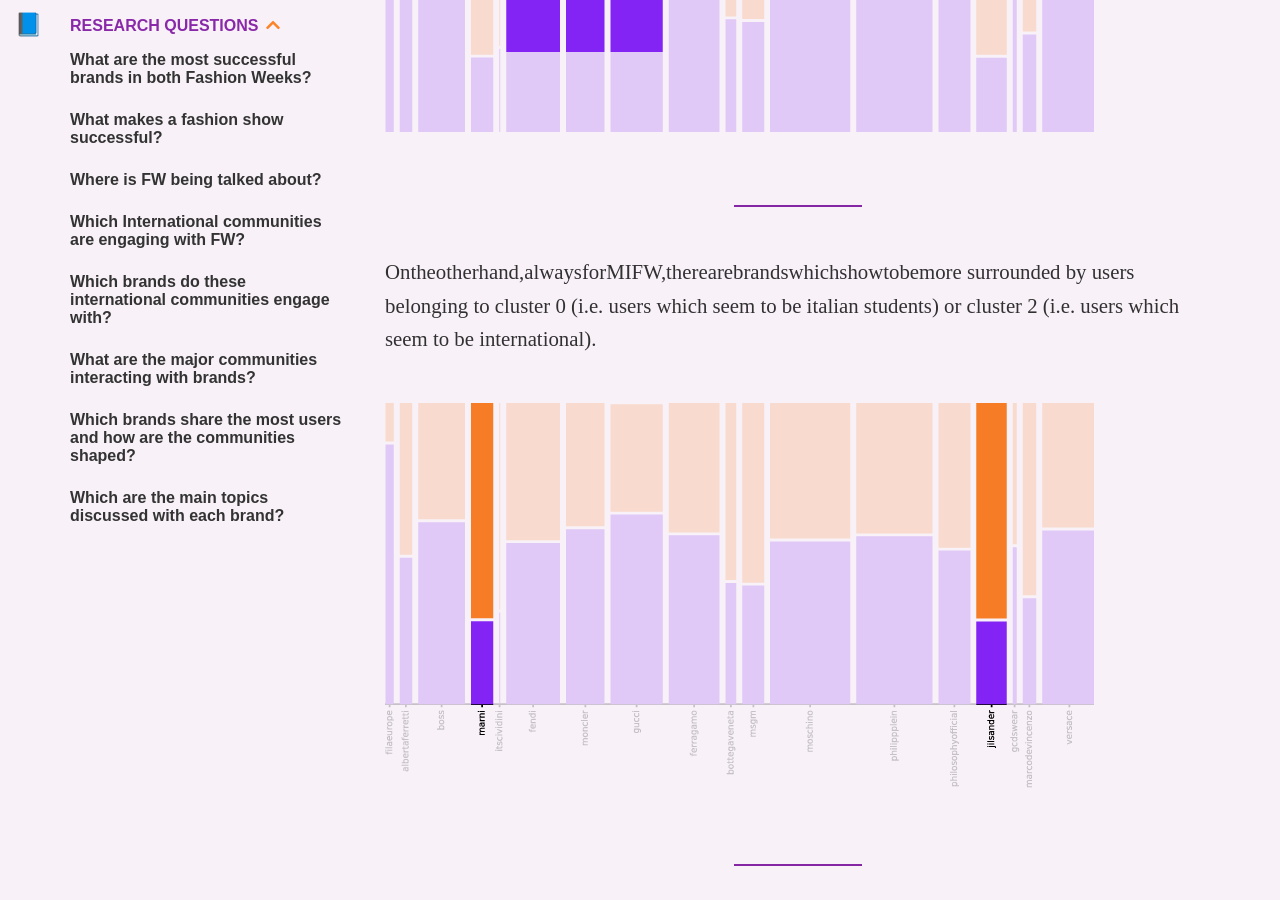
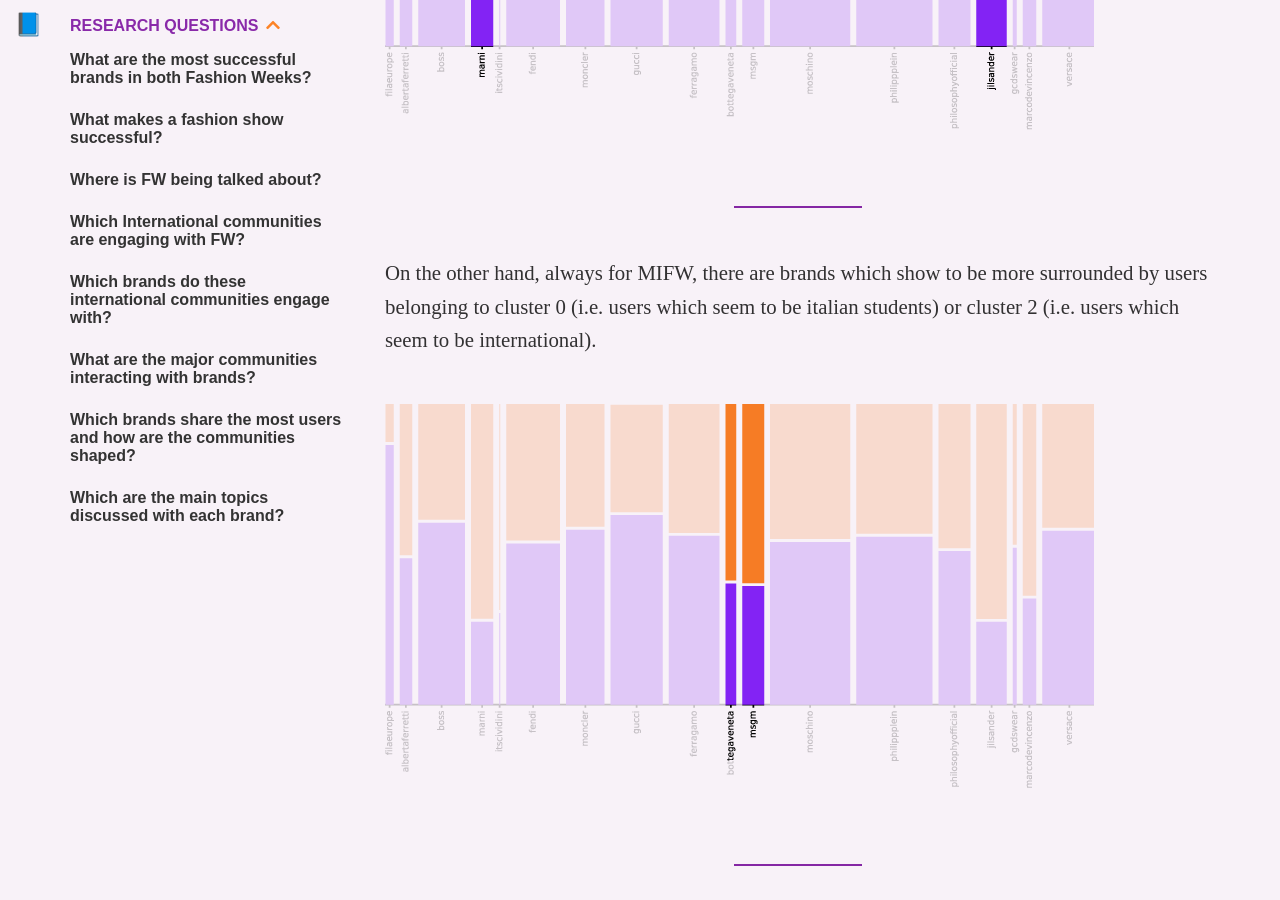
Before and after one commit to datalife2020/datalife2020.github.io, a Jekyll site: the page built from _questions/question06.md, in a window 1280 px wide and 900 px high, scrolled down 2679 px. Built offline with Jekyll 4.4.1, drawn with Linux system fonts in a browser that asks for light colours; nearby versions of some CDN libraries; some web fonts are replaced.

Commit message:
update marimekko's page. Still missing some minor changes and the title

```diff
--- a/_questions/question06.md
+++ b/_questions/question06.md
@@ -25,19 +25,19 @@
 
 Related to MIFW it is possible to notice that there are some brands, like marni, jilsander or marcodevincenzo, for which the cluster of users related to fashion (i.e. cluster 1) is dominant.
 
-![example of secondary visualization]({{ '/assets/images/findings/marimekko-02.png' | relative_url }})
+![example of secondary visualization]({{ '/assets/images/findings/marimekko-03.png' | relative_url }})
 
 ***
 
-Ontheotherhand,alwaysforMIFW,therearebrandswhichshowtobemore surrounded by users belonging to cluster 0 (i.e. users which seem to be italian students) or cluster 2 (i.e. users which seem to be international).
+On the other hand, always for MIFW, there are brands which show to be more surrounded by users belonging to cluster 0 (i.e. users which seem to be italian students) or cluster 2 (i.e. users which seem to be international).
 
-![example of secondary visualization]({{ '/assets/images/findings/marimekko-03.png' | relative_url }})
+![example of secondary visualization]({{ '/assets/images/findings/marimekko-04.png' | relative_url }})
 
 ***
 
 Concerning NYFW, it is possible to notice that for every brand the majority of users belongs to cluster 0 (i.e. users related to the fashion world), then there is a share related to international users (i.e. cluster 2) which has almost the same size for each brand. Finally, there is the presence of users belonging to the business-world cluster, which size is variable for each brand.
 
-![example of secondary visualization]({{ '/assets/images/findings/marimekko-04.png' | relative_url }})
+![example of secondary visualization]({{ '/assets/images/findings/marimekko-05.png' | relative_url }})
 
 ### Protocol
 
```
Also changed, not shown: 1 other file.
